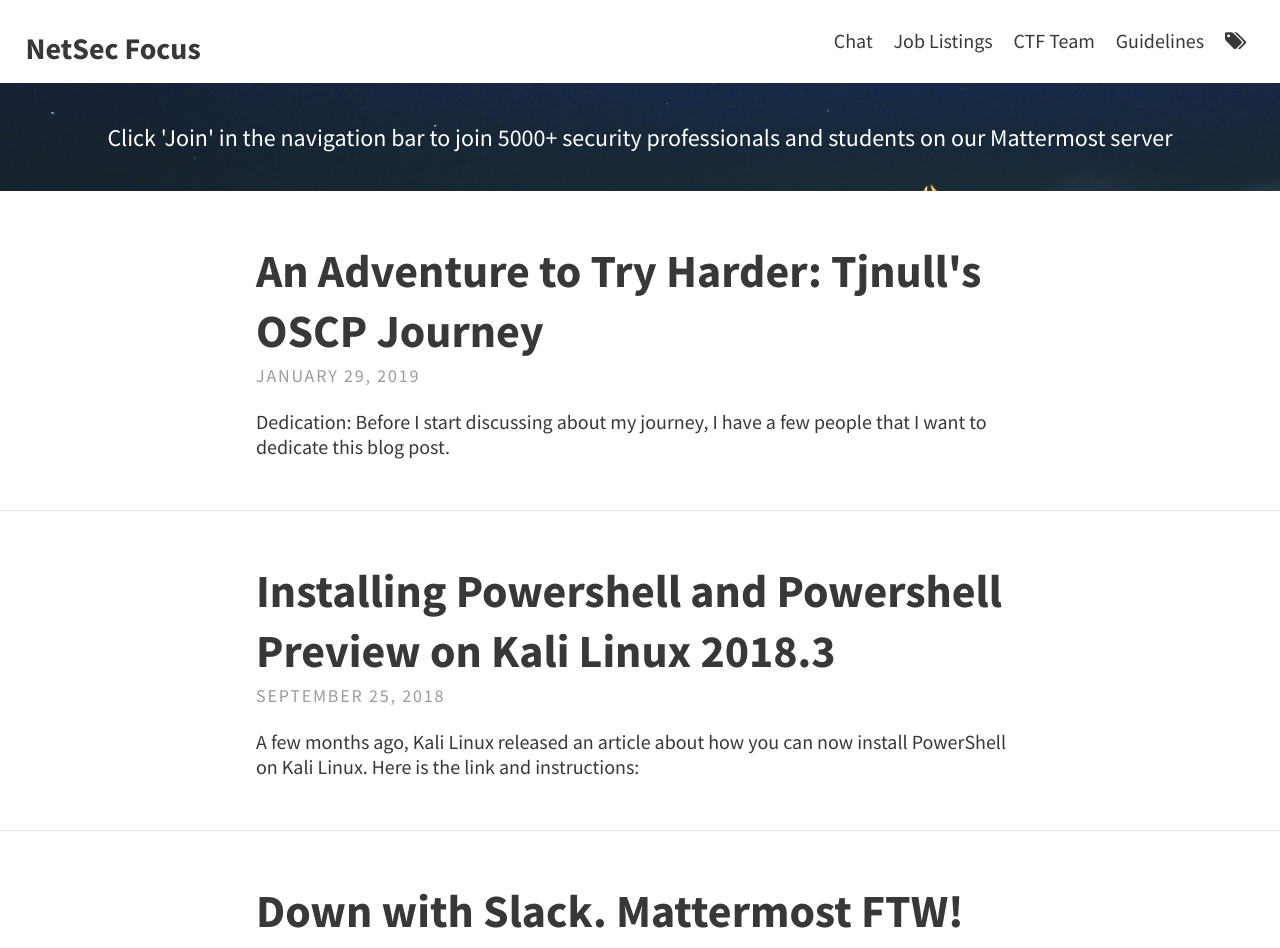
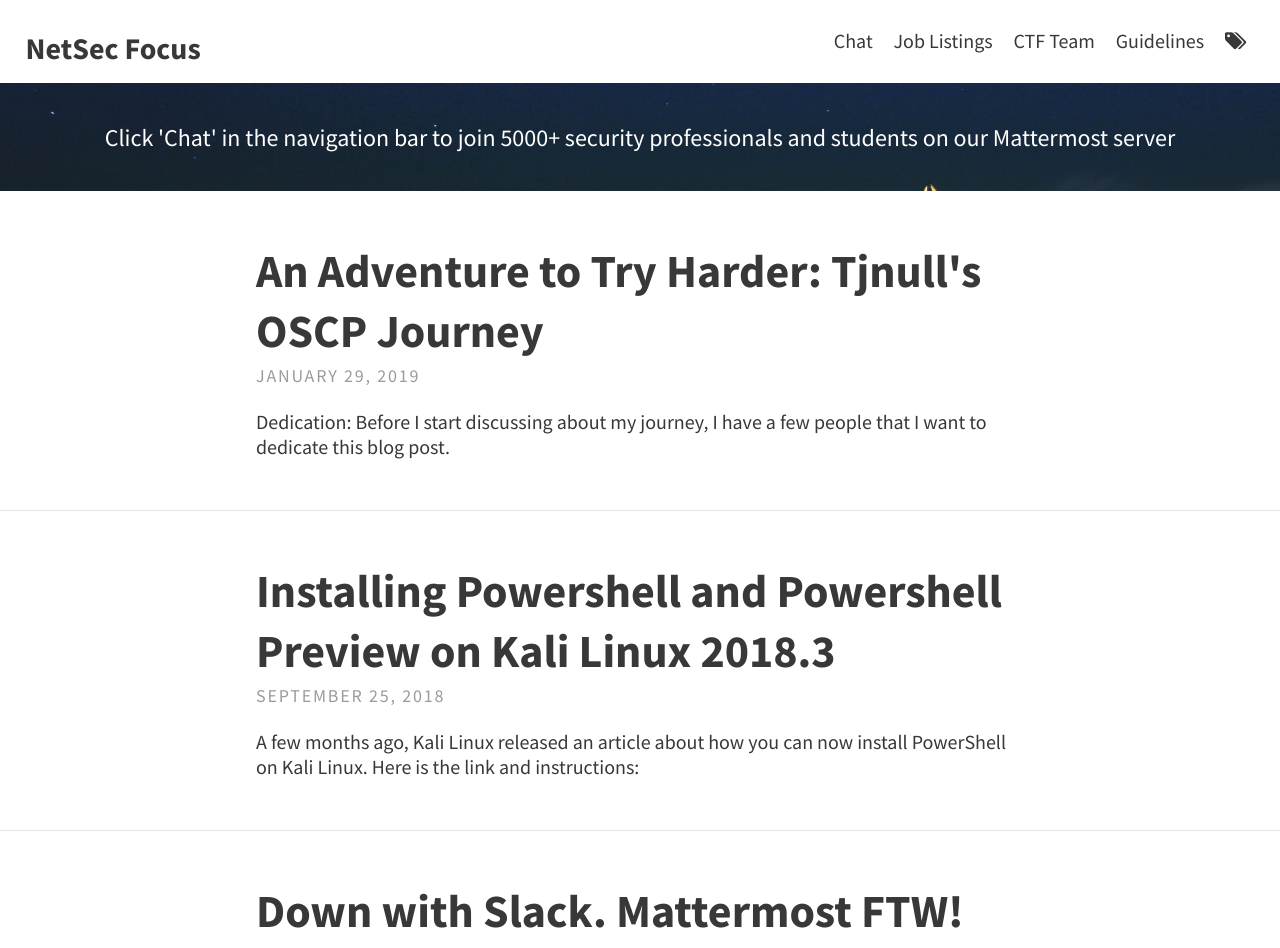
Before and after one commit to NetSec-Focus/netsec-focus.github.io, a Jekyll site: the page built from index.html, in a window 1280 px wide. Shown: the top 948 px of the page. Built offline with Jekyll 4.4.1, drawn with Linux system fonts in a browser that asks for light colours; the list of posts is cut into pages by our own code.

Commit message:
Update _config.yml

```diff
--- a/_config.yml
+++ b/_config.yml
@@ -15,7 +15,7 @@ theme_settings:
   gravatar: # Email MD5 hash
 
   # Header and footer text
-  header_text: Click 'Join' in the navigation bar to join 5000+ security professionals and students on our Mattermost server
+  header_text: Click 'Chat' in the navigation bar to join 5000+ security professionals and students on our Mattermost server
 
   header_text_feature_image: assets/img/pexels/triangular.jpeg
   footer_text: >
```
